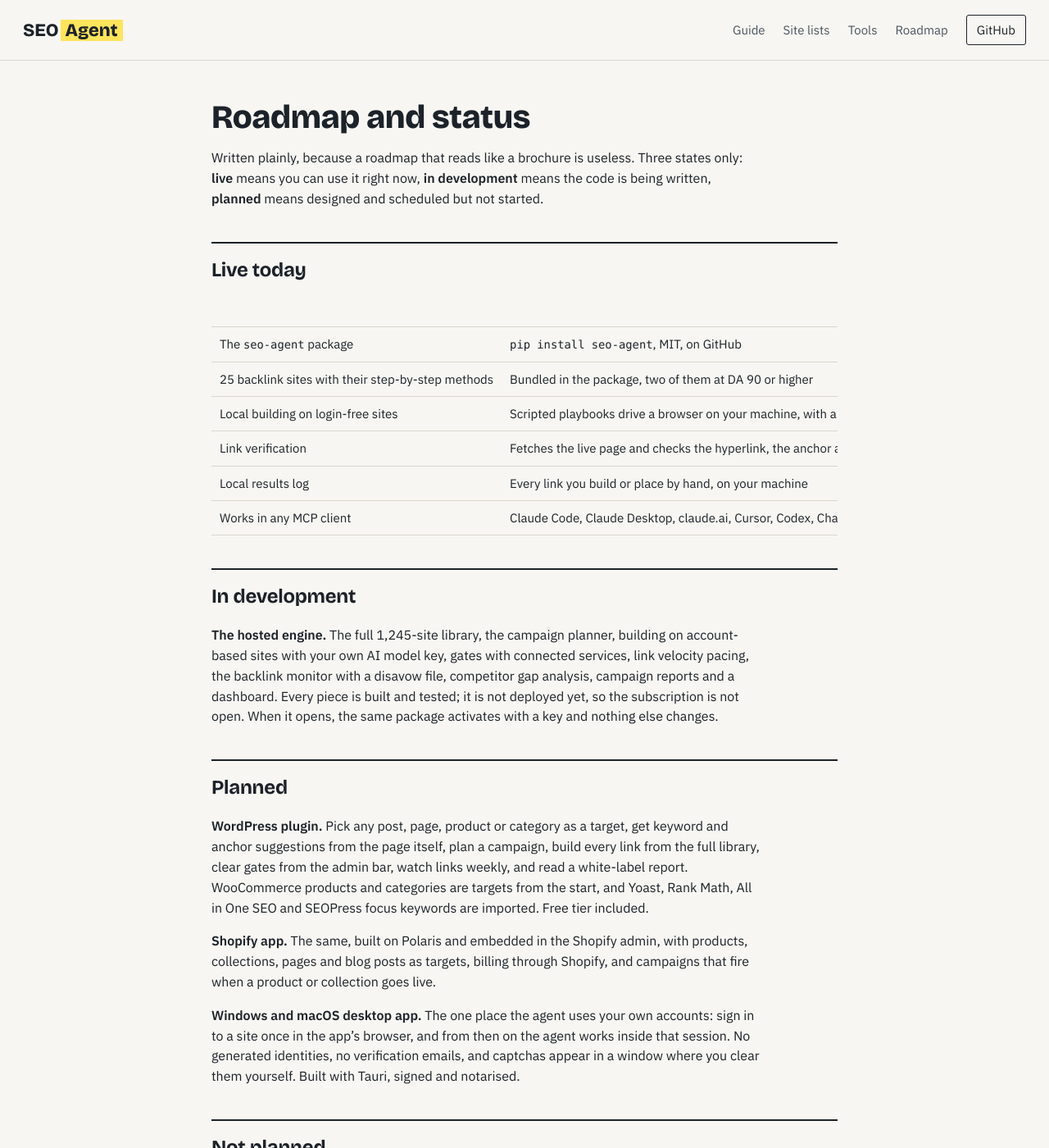
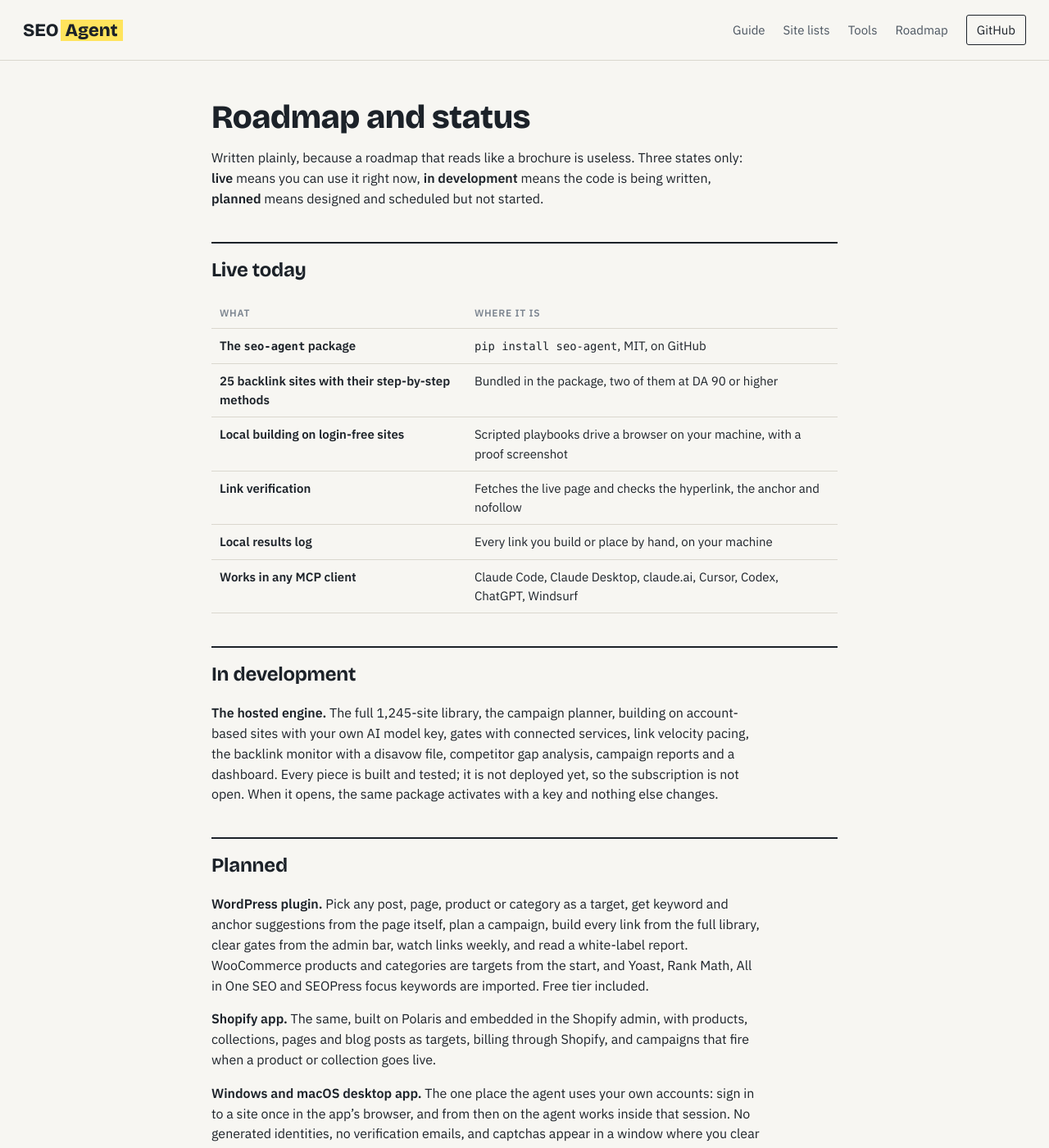
Before and after one commit to m4mansoor/seo-agent, a Jekyll site: the page built from docs/roadmap.md, in a window 1280 px wide and 1400 px high. Shown: the whole window at 82% size. Built offline with Jekyll 4.4.1, drawn with Linux system fonts in a browser that asks for light colours.

Commit message:
Tables fit the page instead of scrolling sideways: documentation tables no longer force nowrap, cells wrap and long URLs break, type and padding step down on narrow screens, and the roadmap table gains real headers

```diff
--- a/docs/assets/site.css
+++ b/docs/assets/site.css
@@ -11,21 +11,37 @@ code{font-family:ui-monospace,SFMono-Regular,Menlo,monospace;font-size:.92em}
 main{max-width:1060px;margin:0 auto;padding:0 28px 60px}
 .hero{padding:72px 0 40px;max-width:820px}.eyebrow{font-size:12px;letter-spacing:.08em;text-transform:uppercase;color:var(--teal);font-weight:600;margin:0 0 14px}
 .hero h1{font-size:72px;font-weight:800;line-height:1;color:var(--ink);margin:0}.hero .sub{font-family:var(--disp);font-size:28px;font-weight:700;line-height:1.2;color:var(--ink);margin:14px 0 0}.lede{font-size:20px;line-height:1.45;color:var(--ink-2);max-width:62ch;margin:22px 0 0}
-.install{margin-top:28px;background:var(--ink);color:#F3EFE4;padding:16px 20px;border-radius:4px;overflow-x:auto;font-size:15px}.install code{color:#F3EFE4}
+.install{margin-top:28px;background:var(--ink);color:#F3EFE4;padding:16px 20px;border-radius:4px;font-size:15px;overflow-wrap:anywhere}.install code{color:#F3EFE4}
 .actions{display:flex;gap:12px;margin-top:20px;flex-wrap:wrap}
 .btn{display:inline-block;background:var(--teal);color:#fff;text-decoration:none;padding:12px 20px;border-radius:3px;font-weight:600}.btn:hover{background:var(--teal-ink);color:#fff}.btn.ghost{background:transparent;color:var(--ink);border:1px solid var(--ink)}
 .facts{display:grid;grid-template-columns:repeat(5,minmax(0,1fr));gap:1px;background:var(--rule);border:1px solid var(--rule);margin:36px 0 0}.facts div{background:var(--paper);padding:18px 18px}.facts b{display:block;font-family:var(--disp);font-size:36px;font-weight:800;line-height:1;font-variant-numeric:tabular-nums}.facts span{color:var(--ink-3);font-size:14px}
 section h2{font-size:30px;font-weight:700;margin-top:64px;padding-top:20px;border-top:2px solid var(--ink)}
 .three{display:grid;grid-template-columns:repeat(3,minmax(0,1fr));gap:28px;margin-top:22px}.three h3{font-size:20px;font-weight:700}.three p{color:var(--ink-2);margin:8px 0 0}
-.compare>p{max-width:72ch;color:var(--ink-2)}.compare td:first-child{white-space:nowrap}.free p,.lists p,.upgrade p,.guides p{max-width:66ch;color:var(--ink-2)}
-.tablewrap{overflow-x:auto;margin-top:16px}table{border-collapse:collapse;width:100%;font-size:15px}th,td{text-align:left;padding:9px 10px;border-bottom:1px solid var(--rule)}th{font-size:12px;letter-spacing:.06em;text-transform:uppercase;color:var(--ink-3);font-weight:600}td.num,th.num{text-align:right;font-variant-numeric:tabular-nums;white-space:nowrap}
+.compare>p{max-width:72ch;color:var(--ink-2)}.compare td:first-child{font-weight:600}.free p,.lists p,.upgrade p,.guides p{max-width:66ch;color:var(--ink-2)}
+.tablewrap{overflow-x:auto;margin-top:16px}table{border-collapse:collapse;width:100%;font-size:15px}th,td{text-align:left;padding:9px 10px;border-bottom:1px solid var(--rule);white-space:normal;overflow-wrap:anywhere;vertical-align:top}th{font-size:12px;letter-spacing:.06em;text-transform:uppercase;color:var(--ink-3);font-weight:600}td.num,th.num{text-align:right;font-variant-numeric:tabular-nums;white-space:nowrap}
 .cards{display:grid;grid-template-columns:repeat(auto-fit,minmax(230px,1fr));gap:14px;margin-top:20px}.card{display:flex;flex-direction:column;gap:6px;padding:18px;border:1px solid var(--rule);background:#fff;text-decoration:none;color:var(--ink)}.card b{font-family:var(--disp);font-size:18px}.card span{color:var(--ink-3);font-size:14px}.card:hover{border-color:var(--teal);color:var(--ink)}
 .guides ul{padding-left:20px;margin:14px 0}.guides li{margin:8px 0}
 .upgrade{margin-top:30px;background:var(--teal-soft);padding:28px 30px 32px;border-radius:4px}.upgrade h2{border-top:0;margin-top:0;padding-top:0;font-size:26px}.upgrade .btn{margin-top:8px}
-.doc{max-width:820px}.doc h1{font-size:40px;font-weight:800;line-height:1.05;margin-top:48px}.doc h2{font-size:24px;margin-top:40px;padding-top:14px;border-top:2px solid var(--ink)}.doc h3{font-size:18px;margin-top:22px}.doc p,.doc li{max-width:70ch}.doc pre{background:var(--ink);color:#F3EFE4;padding:14px 16px;border-radius:4px;overflow-x:auto;font-size:14px}.doc pre code{color:#F3EFE4}.doc table{display:block;overflow-x:auto;white-space:nowrap;margin-top:14px}.doc blockquote{margin:14px 0;padding:10px 16px;border-left:3px solid var(--teal);background:var(--paper-2);color:var(--ink-2)}
+.doc{max-width:820px}.doc h1{font-size:40px;font-weight:800;line-height:1.05;margin-top:48px}.doc h2{font-size:24px;margin-top:40px;padding-top:14px;border-top:2px solid var(--ink)}.doc h3{font-size:18px;margin-top:22px}.doc p,.doc li{max-width:70ch}.doc pre{background:var(--ink);color:#F3EFE4;padding:14px 16px;border-radius:4px;overflow-x:auto;font-size:14px}.doc pre code{color:#F3EFE4}.doc table{width:100%;table-layout:auto;margin:16px 0}.doc blockquote{margin:14px 0;padding:10px 16px;border-left:3px solid var(--teal);background:var(--paper-2);color:var(--ink-2)}
 .foot{border-top:1px solid var(--rule);padding:22px 28px;display:flex;justify-content:space-between;gap:16px;flex-wrap:wrap;font-size:14px;color:var(--ink-3)}
 @media (max-width:820px){.hero h1{font-size:40px}.facts{grid-template-columns:repeat(2,minmax(0,1fr))}.three{grid-template-columns:1fr}.top{padding:14px 18px}.top nav{gap:14px;font-size:14px}main{padding:0 18px 40px}}
 
 .gates>p{max-width:72ch;color:var(--ink-2)}.gates .card{cursor:default}.gates .card:hover{border-color:var(--rule)}
 
 .platforms>p{max-width:72ch;color:var(--ink-2)}.tag{display:inline-block;font-size:10px;font-weight:600;letter-spacing:.06em;text-transform:uppercase;padding:2px 6px;vertical-align:middle;margin-left:6px;border:1px solid currentColor}.tag.live{color:#2C7A4B}.tag.soon{color:#B9761F}
+
+/* Tables fit the page instead of scrolling: cells wrap, numbers stay on one line, and at phone
+   widths the type and padding step down rather than the table growing a scrollbar. */
+html,body{max-width:100%;overflow-x:clip}
+.doc table td:first-child{font-weight:600}
+.doc table code{overflow-wrap:anywhere}
+@media (max-width:900px){
+  table{font-size:14px}
+  th,td{padding:8px 8px}
+}
+@media (max-width:620px){
+  table{font-size:13px}
+  th,td{padding:7px 6px}
+  td.num,th.num{white-space:normal}
+  .tablewrap{overflow-x:visible}
+}
--- a/docs/roadmap.md
+++ b/docs/roadmap.md
@@ -9,7 +9,7 @@ Written plainly, because a roadmap that reads like a brochure is useless. Three
 
 ## Live today
 
-| | |
+| What | Where it is |
 |---|---|
 | The `seo-agent` package | `pip install seo-agent`, MIT, on GitHub |
 | 25 backlink sites with their step-by-step methods | Bundled in the package, two of them at DA 90 or higher |
```
